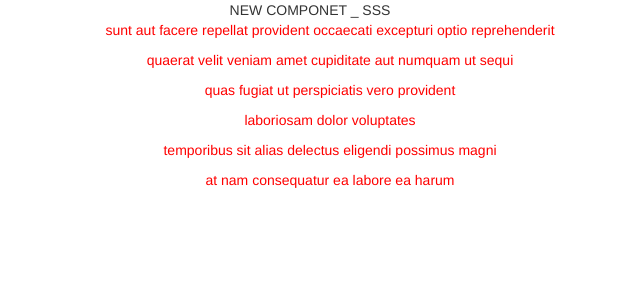
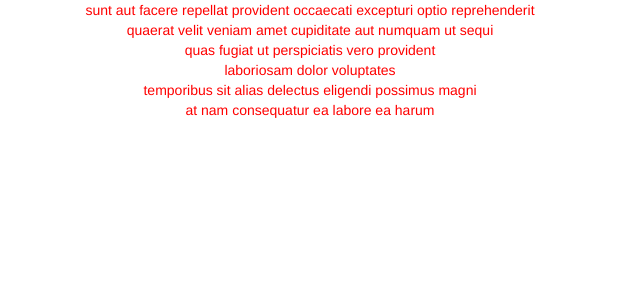
Before and after one commit to SachinMaurya145/Basic-of-ReactJS, a React (Create React App) app: page / in a window 1280 px wide. Shown: the top 300 px of the page, without its empty margins (330-970 px from the left). Built offline with nearby package versions, Linux system fonts and the light colour scheme.

Commit message:
normal logic of open close ous ans

```diff
--- a/src/App.jsx
+++ b/src/App.jsx
@@ -7,6 +7,7 @@ import { blog } from './Data/ApiResponse';
 import LoginComponent from './LoginComponent';
 import ModalComponent from './ModalComponent';
 import OusAns from './OusAns';
+import ParentToChildData from './ParentToChildData';
 
 function App() {
 
@@ -25,7 +26,7 @@ function App() {
   return (
     <div className="App">
 
-      <OusAns />
+      <ParentToChildData />
 
       {/* <LoginComponent/> */}
       {/* <BoostrapTesting data={{ dataValue, newArray }} >
--- /dev/null
+++ b/src/ParentToChildData.jsx
@@ -0,0 +1,49 @@
+import React, { useState } from 'react';
+import { blog } from './Data/ApiResponse';
+
+function ParentToChildData() {
+
+  const [data, setData] = useState(blog);
+  const [valueId, setValueId] = useState([]);
+  console.log(" ALL DATA ", data);
+  console.log(" VALI valueId ", valueId)
+
+  const handleDataFun = (id) => {
+    // 4
+    console.log(" DATA ", id);
+    if (valueId.includes(id)) {
+      console.log(" ALL 6564646--- ", valueId);
+      setValueId(valueId.filter(item => item !== id));
+
+    }
+    else {
+      console.log(" ALL 6564646---???? ", valueId);
+      setValueId([...valueId, id]);
+    }
+  }
+
+
+
+  return (
+
+    <div>
+      <div>
+        {
+          data.map((val, index) => (
+            <div key={index}>
+              <div style={{ color: "red", backgroundColor: "sky", cursor: "pointer" }} onClick={() => handleDataFun(val.id)} >
+                {val.ous}
+              </div>
+              {valueId.includes(val.id) && <div style={{ color: "green", backgroundColor: "sky" }}>
+                {val.ans}
+              </div>}
+            </div>
+          ))
+        }
+      </div>
+    </div>
+
+  )
+}
+
+export default ParentToChildData;
```
Also changed, not shown: src/OusAns.jsx (line endings or trailing spaces).
